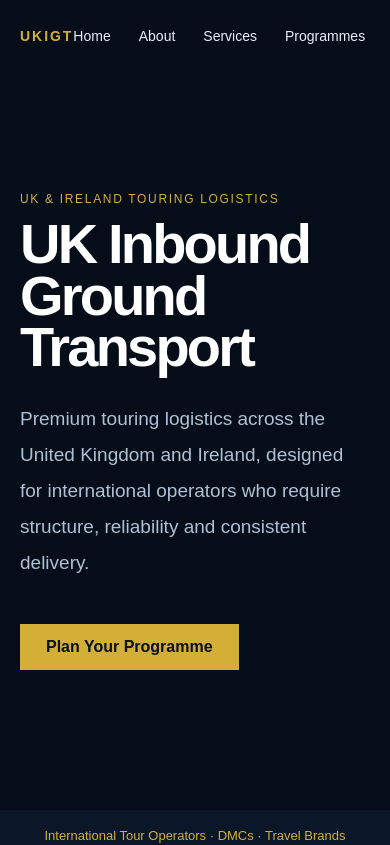
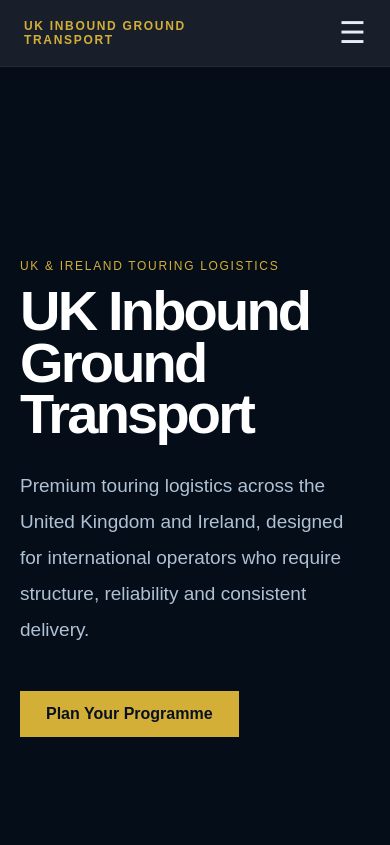
Before and after one commit to kandiahtk-crypto/Project-, a Next.js app: page / in a window 390 px wide. Shown: the top 845 px of the page. Built offline with nearby package versions, Linux system fonts and the light colour scheme.

Commit message:
Update Navbar.tsx

```diff
--- a/src/components/Navbar.tsx
+++ b/src/components/Navbar.tsx
@@ -4,134 +4,153 @@ import { useEffect, useState } from "react";
 
 export default function Navbar() {
   const [open, setOpen] = useState(false);
-  const [scrolled, setScrolled] = useState(false);
+  const [isMobile, setIsMobile] = useState(false);
 
   useEffect(() => {
-    const handleScroll = () => {
-      setScrolled(window.scrollY > 40);
+    const checkScreen = () => {
+      const mobile = window.innerWidth < 960;
+      setIsMobile(mobile);
+      if (!mobile) setOpen(false);
     };
 
-    window.addEventListener("scroll", handleScroll);
-    return () => window.removeEventListener("scroll", handleScroll);
+    checkScreen();
+    window.addEventListener("resize", checkScreen);
+    return () => window.removeEventListener("resize", checkScreen);
   }, []);
 
+  const closeMenu = () => setOpen(false);
+
   return (
-    <header style={{ ...header, ...(scrolled ? headerScrolled : {}) }}>
+    <header style={header}>
       <div style={container}>
         <a href="/" style={logo}>
-          UKIGT
+          UK Inbound Ground Transport
         </a>
 
-        <nav style={nav}>
+        {isMobile ? (
+          <button
+            onClick={() => setOpen(!open)}
+            style={menuButton}
+            aria-label="Toggle menu"
+          >
+            {open ? "✕" : "☰"}
+          </button>
+        ) : (
+          <nav style={desktopNav}>
             <a href="/" style={link}>Home</a>
             <a href="/about" style={link}>About</a>
             <a href="/services" style={link}>Services</a>
             <a href="/programmes" style={link}>Programmes</a>
             <a href="/contact" style={cta}>Contact</a>
           </nav>
-
-        <button style={menuButton} onClick={() => setOpen(!open)}>
-          ☰
-        </button>
+        )}
       </div>
 
-      {open && (
+      {isMobile && open && (
         <div style={mobileMenu}>
-          <a href="/" style={mobileLink}>Home</a>
-          <a href="/about" style={mobileLink}>About</a>
-          <a href="/services" style={mobileLink}>Services</a>
-          <a href="/programmes" style={mobileLink}>Programmes</a>
-          <a href="/contact" style={mobileCta}>Contact</a>
+          <a href="/" style={mobileLink} onClick={closeMenu}>Home</a>
+          <a href="/about" style={mobileLink} onClick={closeMenu}>About</a>
+          <a href="/services" style={mobileLink} onClick={closeMenu}>Services</a>
+          <a href="/programmes" style={mobileLink} onClick={closeMenu}>Programmes</a>
+          <a href="/contact" style={mobileCta} onClick={closeMenu}>Contact</a>
         </div>
       )}
     </header>
   );
 }
 
-/* STYLES */
-
 const header: React.CSSProperties = {
-  position: "fixed",
+  position: "sticky",
   top: 0,
   width: "100%",
   zIndex: 1000,
-  padding: "18px 20px",
-  background: "transparent",
-  transition: "all 0.4s ease",
-};
-
-const headerScrolled: React.CSSProperties = {
   background: "rgba(5, 13, 24, 0.92)",
-  backdropFilter: "blur(10px)",
+  backdropFilter: "blur(18px)",
+  WebkitBackdropFilter: "blur(18px)",
   borderBottom: "1px solid rgba(255,255,255,0.06)",
 };
 
 const container: React.CSSProperties = {
-  maxWidth: "1100px",
+  maxWidth: "1280px",
   margin: "0 auto",
+  padding: "18px 24px",
   display: "flex",
   justifyContent: "space-between",
   alignItems: "center",
+  gap: "20px",
 };
 
 const logo: React.CSSProperties = {
   color: "#D4AF37",
   textDecoration: "none",
   fontWeight: 700,
+  fontSize: "clamp(12px, 1.5vw, 15px)",
   letterSpacing: "0.14em",
-  fontSize: "14px",
+  textTransform: "uppercase",
+  lineHeight: 1.2,
+  maxWidth: "70%",
 };
 
-const nav: React.CSSProperties = {
+const desktopNav: React.CSSProperties = {
   display: "flex",
-  gap: "28px",
   alignItems: "center",
+  gap: "30px",
 };
 
 const link: React.CSSProperties = {
-  color: "#E6F0FA",
+  color: "#E6EEF7",
   textDecoration: "none",
   fontSize: "14px",
   fontWeight: 500,
-  transition: "opacity 0.3s ease",
+  letterSpacing: "0.03em",
 };
 
 const cta: React.CSSProperties = {
   background: "#D4AF37",
   color: "#07111F",
-  padding: "10px 16px",
+  textDecoration: "none",
+  padding: "11px 18px",
   borderRadius: "2px",
-  textDecoration: "none",
   fontWeight: 700,
-  fontSize: "13px",
+  fontSize: "14px",
+  letterSpacing: "0.04em",
 };
 
 const menuButton: React.CSSProperties = {
-  display: "none",
-  background: "none",
+  background: "transparent",
   border: "none",
-  color: "#E6F0FA",
-  fontSize: "22px",
+  color: "#E6EEF7",
+  fontSize: "30px",
+  lineHeight: 1,
   cursor: "pointer",
+  padding: 0,
 };
 
 const mobileMenu: React.CSSProperties = {
   display: "flex",
   flexDirection: "column",
   gap: "18px",
-  padding: "20px",
-  background: "#050D18",
+  padding: "20px 24px 24px",
+  background: "rgba(5, 13, 24, 0.98)",
+  borderTop: "1px solid rgba(255,255,255,0.05)",
 };
 
 const mobileLink: React.CSSProperties = {
-  color: "#E6F0FA",
+  color: "#E6EEF7",
   textDecoration: "none",
+  fontSize: "18px",
+  fontWeight: 500,
+  letterSpacing: "0.02em",
 };
 
 const mobileCta: React.CSSProperties = {
   background: "#D4AF37",
   color: "#07111F",
-  padding: "12px",
+  textDecoration: "none",
+  padding: "14px 18px",
+  borderRadius: "2px",
+  fontWeight: 700,
+  fontSize: "15px",
   textAlign: "center",
-  textDecoration: "none",
+  letterSpacing: "0.04em",
 };
```
Lines whose indentation alone changed are shown as unchanged.
